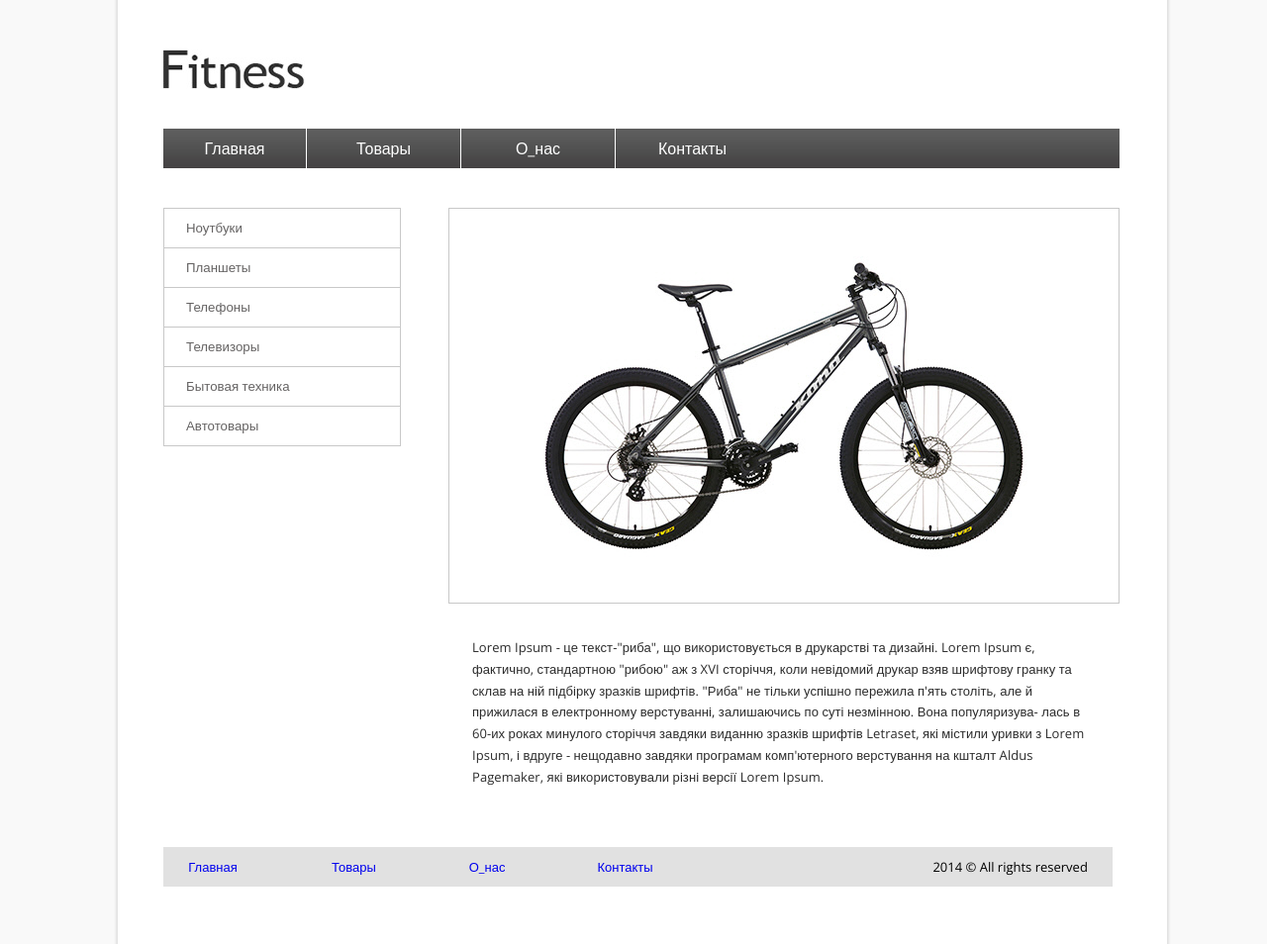
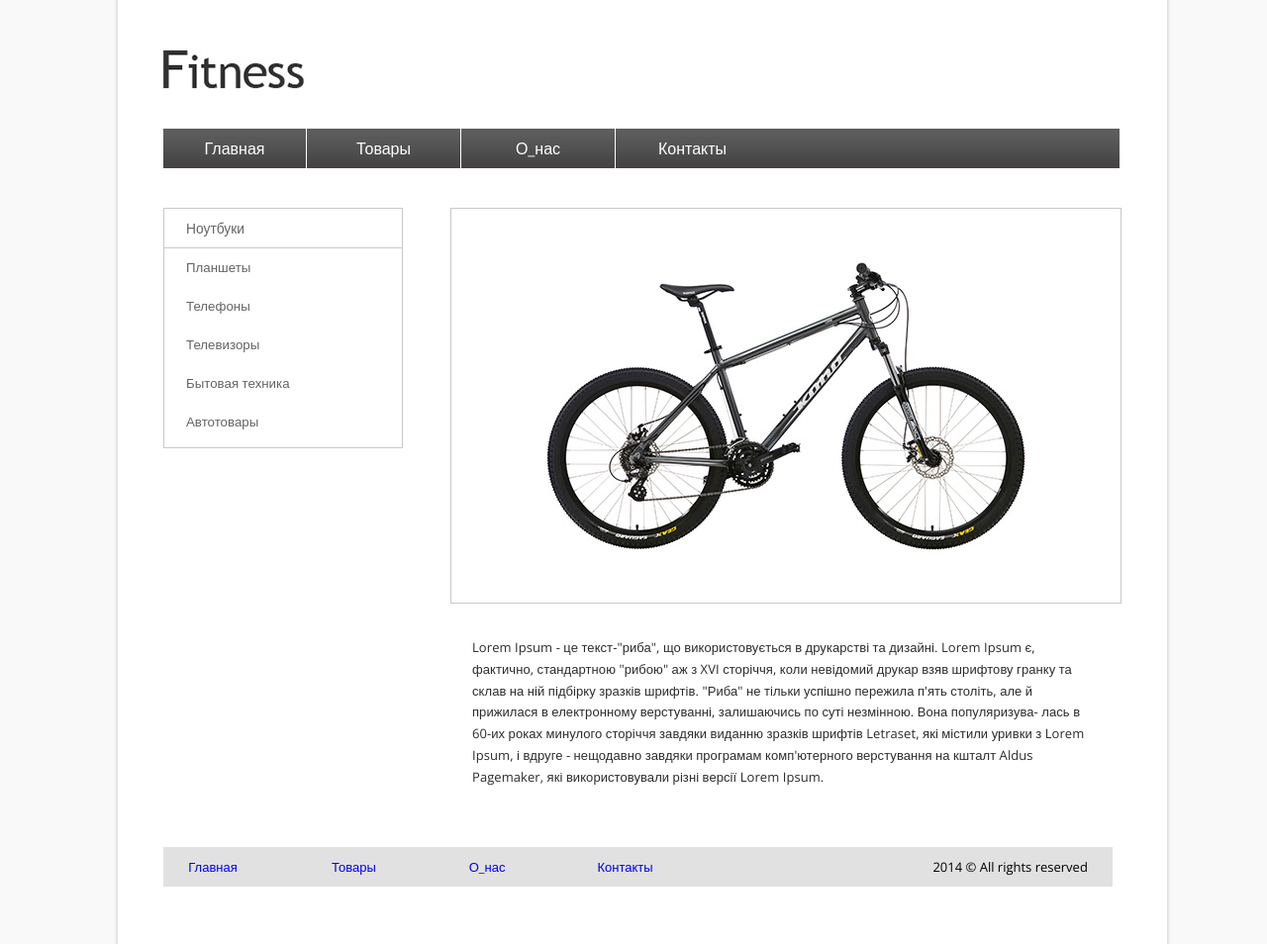
Before and after one commit to Gravituss/BionicHomework2, a plain HTML site: page index.html in a window 1280 px wide. Shown: the whole page at 99% size. Drawn offline with nearby package versions, Linux system fonts and the light colour scheme.

Commit message:
goods adjustments

```diff
--- a/css/style.css
+++ b/css/style.css
@@ -91,7 +91,8 @@
 	float: left;
 	margin-top: 40px;
 	margin-left: 0px;
-	background-color: #c8c8c8;
+	/*background-color: #c8c8c8;*/
+	border: 1px solid #c8c8c8;
 	width: 240px;
 	height: 241px;
 }
@@ -106,13 +107,20 @@
 	clear: both;
 	color: #656363;
 	font-size: 13.3px;
-	width: 218px;
+	width: 220px;
 	height: 39px;
 	background-color: #ffffff;
 	padding-left: 20px;
-	margin: 1px;
+
 	line-height: 39px;
 }
+
+#laptops {
+	font-size: 13.8px;
+	border-bottom: 1px solid #c8c8c8;
+}
+
+
 
 div.goods:hover {
 	background-color: #f9f9f9;
```
